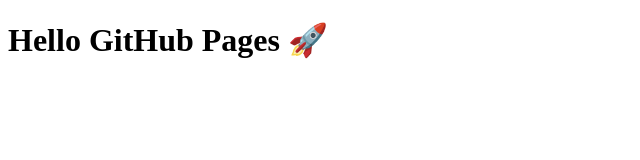
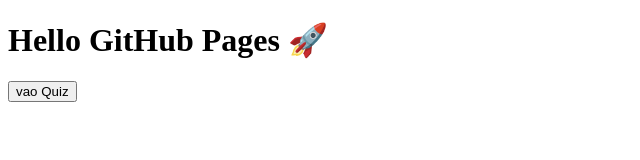
Before and after one commit to gogisua4577-maker/phansuong98.github.io, a plain HTML site: page index.html in a window 1280 px wide. Shown: the whole page, without its empty margins (0-640 px from the left). Drawn offline with Linux system fonts and the light colour scheme.

Commit message:
Update index.html

```diff
--- a/index.html
+++ b/index.html
@@ -5,5 +5,10 @@
 </head>
 <body>
 <h1>Hello GitHub Pages 🚀</h1>
+  <a href="quiz.html">
+    <button>
+      vao Quiz
+    </button>
+  </a>
 </body>
 </html>
```
